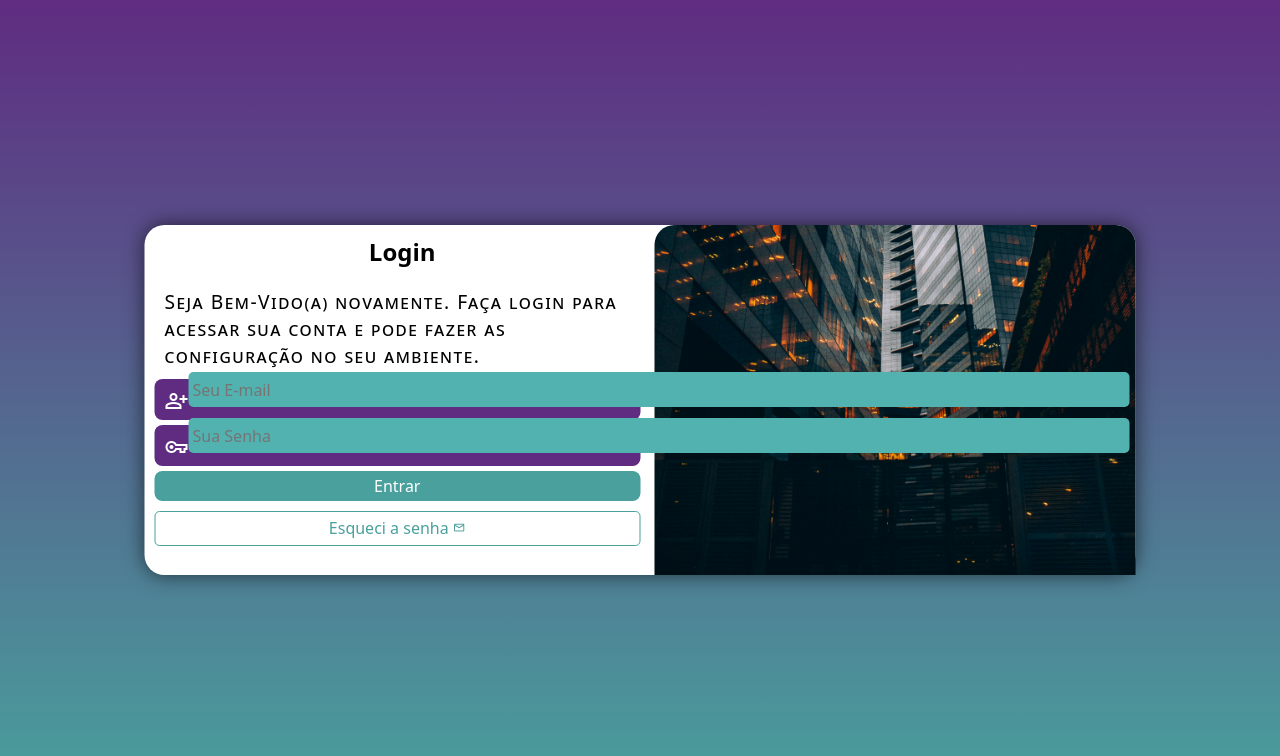
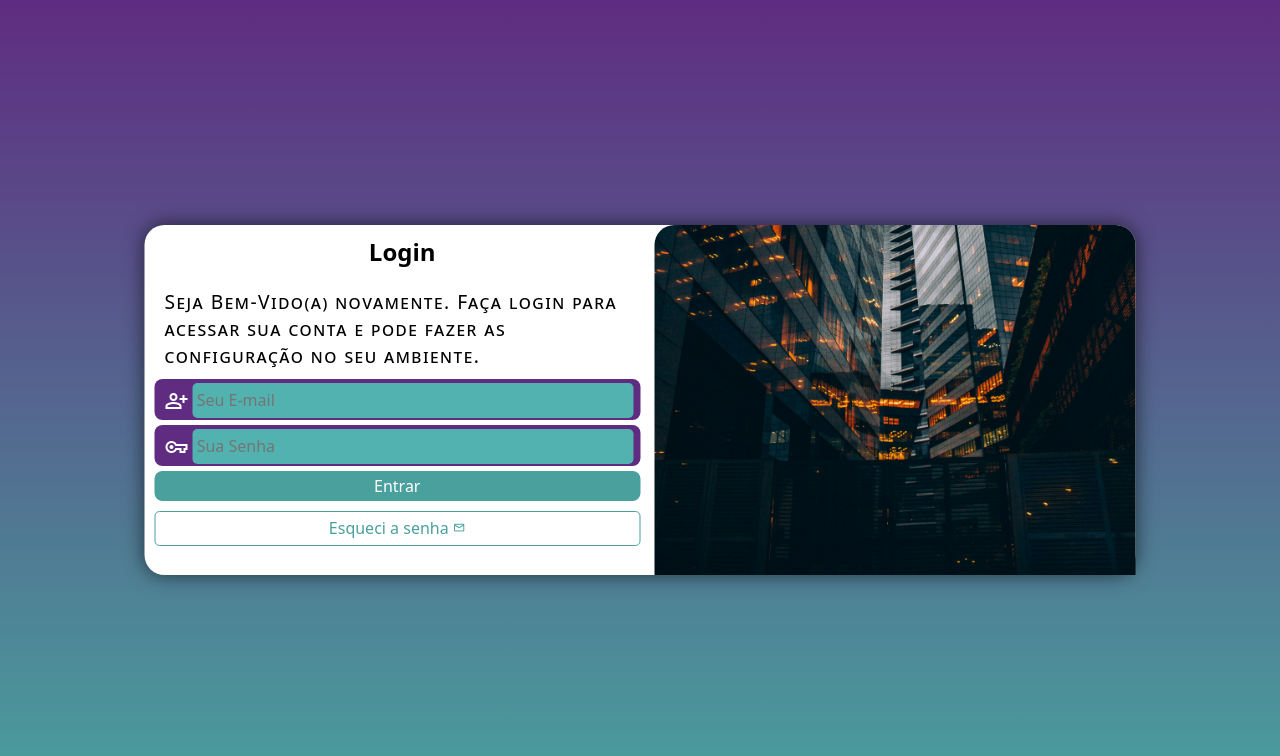
Before and after one commit to igortavares3/projeto-login, a plain HTML site: page index.html in a window 1280 px wide. Drawn offline with nearby package versions, Linux system fonts and the light colour scheme.

Commit message:
Projeto Login

```diff
--- a/estilos/style.css
+++ b/estilos/style.css
@@ -96,15 +96,15 @@ div.campo > input:focus-within {
 }
 
 div.campo > input {
-    position: absolute;
     width: calc(99% - 40px);
     height: 35px;
     background-color: #51b2af;
     border-radius: 5px;
+    transform: translateY(-7px);
     font-size: 1em;
     padding: 4px;
     border: 10px;
-    transform: translateY(-7px);
+    ;
 }
 
 
```
